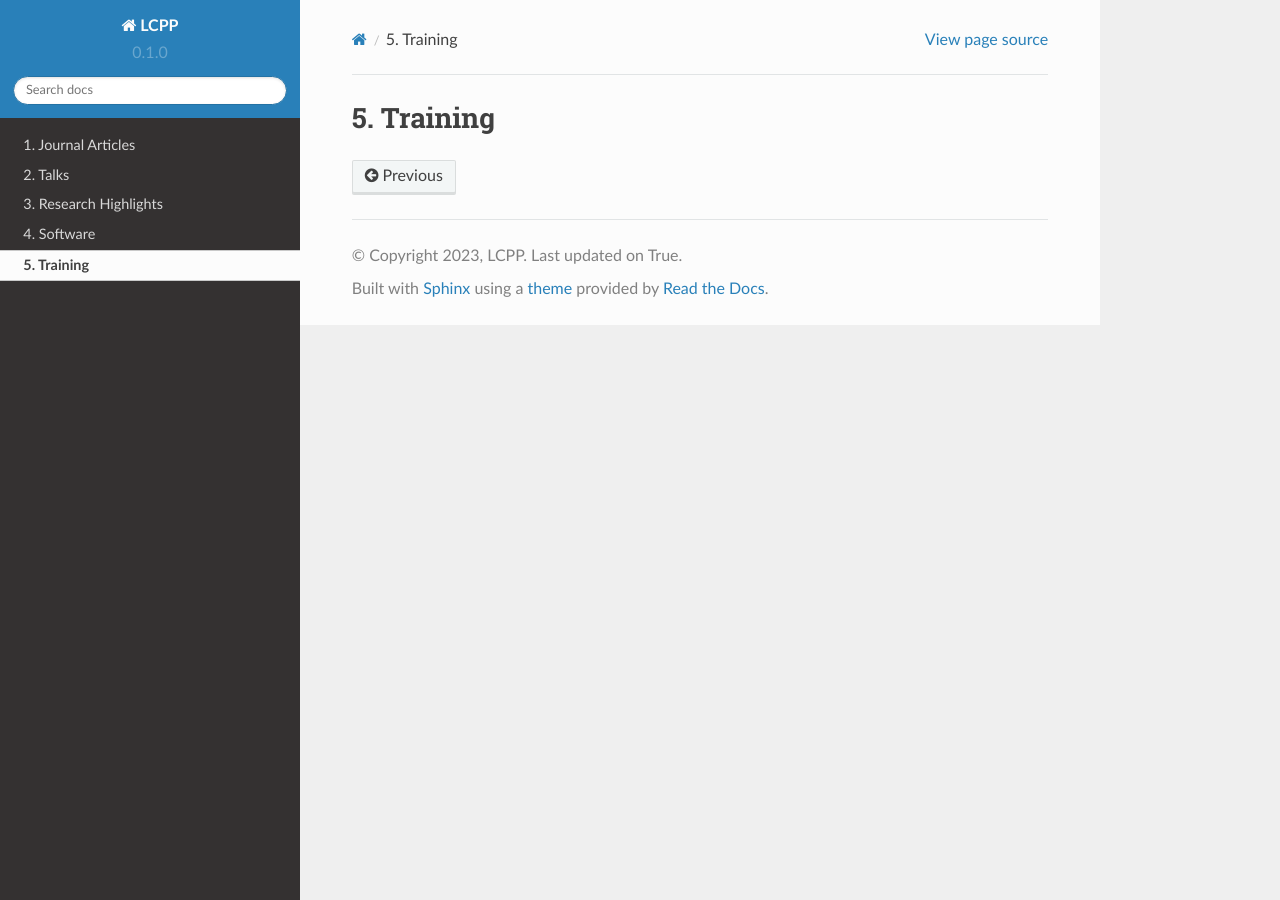
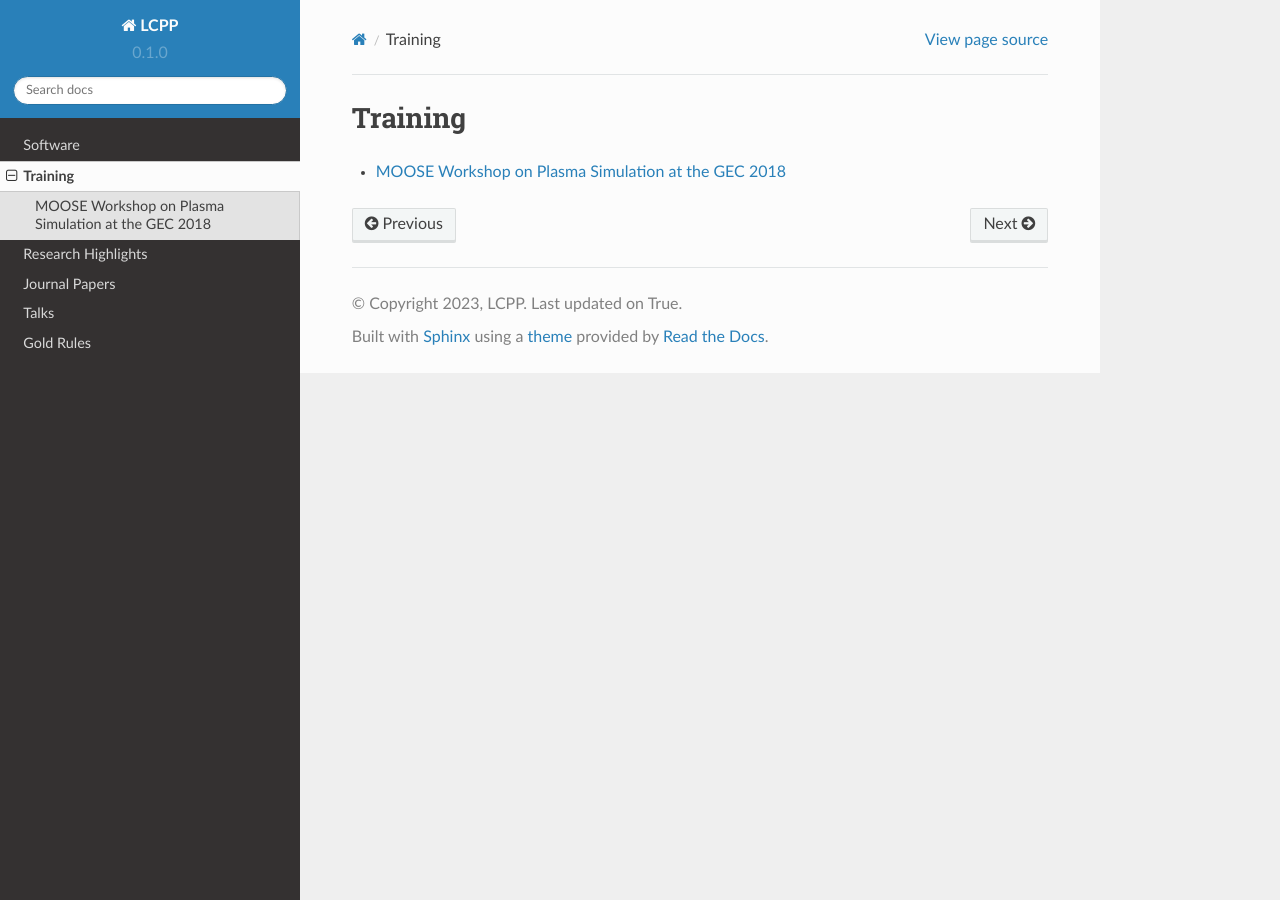
Before and after one commit to dcurreli/lcpp, a Sphinx documentation site: the page built from docs/source/training.rst, in a window 1280 px wide. Built offline with Sphinx 7.4.7 and the Read the Docs theme 2.0.0, drawn with Linux system fonts in a browser that asks for light colours; pages that are not in the unit, such as notebooks, are missing from menus.

Commit message:
gec 2018 workshop page

```diff
--- /dev/null
+++ b/docs/source/gec2018workshop.rst
@@ -0,0 +1,141 @@
+MOOSE Workshop on Plasma Simulation at the GEC 2018
+===================================================
+
+In November 2018 the LCPP team from UIUC (S. Keniley, Prof. D. Curreli) offered a workshop
+at the 71st Annual **Gaseous Electronics Conference** in Portland, Oregon,
+on the open-source `MOOSE Finite Element Framework <https://mooseframework.inl.gov/>`_
+in collaboration with NCSU (C. Icenhour, C. DeChant, Prof. S. Shannon)
+and INL (C. Permann, A. Lindsay, and R. Martineau).
+
+The workshop was designed to be a hands-on tutorial on the MOOSE framework,
+with a focus on plasma simulation. The workshop was divided into 9 parts,
+each part consisting of approximately a 30 minute lecture and a 30 minute hands-on session.
+
+The workshop was designed to be accessible to anyone with a basic knowledge of
+programming and partial differential equations. The workshop was designed to be interactive,
+with the audience following along on their own laptops.
+
+The first portion of the workshop included basic tutorials on the MOOSE framework,
+the finite element method, the Laplace and Poisson equations, custom diffusion kernels,
+transient analysis, fluid equations, and coupling.
+
+The second portion of the workshop included tutorials on plasma simulation,
+including the plasma transport code `Zapdos <https://github.com/lcpp-org/zapdos>`_,
+and the plasma chemistry code `CRANE <https://github.com/lcpp-org/crane>`_.
+
+Recordings on the workshop are available below, from both
+`Session 1 <https://meetings.aps.org/Meeting/GEC18/Session/AS2.1>`_ and
+`Session 2 <https://meetings.aps.org/Meeting/GEC18/Session/BM2.1>`_.
+If the videos do not load, please try refreshing the page,
+or copy the links and watch them on YouTube.
+
+Slides
+------
+
+Slides of the workshop are available here
+(`PDF <https://github.com/lcpp-org/GEC-2018-moose-tutorial/blob/master/Multi-physics%20Object%20Oriented%20Simulation%20Environment%20MOOSE%20GEC%20Workshop.pdf>`_).
+
+
+MOOSE Tutorial 1 - Introduction
+-------------------------------
+.. raw:: html
+
+    <div style="position: relative; padding-bottom: 56.25%; height: 0; overflow: hidden; max-width: 100%; height: auto;">
+        <iframe src="https://www.youtube.com/embed/Cc1oU9TdT9U" frameborder="0" allowfullscreen style="position: absolute; top: 0; left: 0; width: 100%; height: 100%;"></iframe>
+    </div>
+
+MOOSE Tutorial 2 - Geometry and Laplace Equation
+------------------------------------------------
+.. raw:: html
+
+    <div style="position: relative; padding-bottom: 56.25%; height: 0; overflow: hidden; max-width: 100%; height: auto;">
+        <iframe src="https://www.youtube.com/embed/GQUp718UxcY" frameborder="10" allowfullscreen style="position: absolute; top: 0; left: 0; width: 100%; height: 100%;"></iframe>
+    </div>
+
+MOOSE Tutorial 3 - Introduction to the Finite Element Method
+------------------------------------------------------------
+.. raw:: html
+
+    <div style="position: relative; padding-bottom: 56.25%; height: 0; overflow: hidden; max-width: 100%; height: auto;">
+        <iframe src="https://www.youtube.com/embed/EoTxZ7PiSDM" frameborder="0" allowfullscreen style="position: absolute; top: 0; left: 0; width: 100%; height: 100%;"></iframe>
+    </div>
+
+MOOSE Tutorial 4 - Custom Diffusion Kernels
+-------------------------------------------
+.. raw:: html
+
+    <div style="position: relative; padding-bottom: 56.25%; height: 0; overflow: hidden; max-width: 100%; height: auto;">
+        <iframe src="https://www.youtube.com/embed/OAKJF5kgV-k" frameborder="0" allowfullscreen style="position: absolute; top: 0; left: 0; width: 100%; height: 100%;"></iframe>
+    </div>
+
+MOOSE Tutorial 5 - Hands on Interactive Problem (Reaction Diffusion)
+--------------------------------------------------------------------
+.. raw:: html
+
+    <div style="position: relative; padding-bottom: 56.25%; height: 0; overflow: hidden; max-width: 100%; height: auto;">
+        <iframe src="https://www.youtube.com/embed/yT7w6tW4D1w" frameborder="0" allowfullscreen style="position: absolute; top: 0; left: 0; width: 100%; height: 100%;"></iframe>
+    </div>
+
+MOOSE Tutorial 6 - Poisson's Equation and Materials
+----------------------------------------------------
+.. raw:: html
+
+    <div style="position: relative; padding-bottom: 56.25%; height: 0; overflow: hidden; max-width: 100%; height: auto;">
+        <iframe src="https://www.youtube.com/embed/sTEXNvNmQ8M" frameborder="0" allowfullscreen style="position: absolute; top: 0; left: 0; width: 100%; height: 100%;"></iframe>
+    </div>
+
+MOOSE Tutorial 7 - Transient Analysis
+-------------------------------------
+.. raw:: html
+
+    <div style="position: relative; padding-bottom: 56.25%; height: 0; overflow: hidden; max-width: 100%; height: auto;">
+        <iframe src="https://www.youtube.com/embed/-sDJmV9X1fs" frameborder="0" allowfullscreen style="position: absolute; top: 0; left: 0; width: 100%; height: 100%;"></iframe>
+    </div>
+
+MOOSE Tutorial 8 - Fluid Equations
+----------------------------------
+.. raw:: html
+
+    <div style="position: relative; padding-bottom: 56.25%; height: 0; overflow: hidden; max-width: 100%; height: auto;">
+        <iframe src="https://www.youtube.com/embed/tsoqFqWLf8g" frameborder="0" allowfullscreen style="position: absolute; top: 0; left: 0; width: 100%; height: 100%;"></iframe>
+    </div>
+
+MOOSE Tutorial 9 - Coupling
+---------------------------
+.. raw:: html
+
+    <div style="position: relative; padding-bottom: 56.25%; height: 0; overflow: hidden; max-width: 100%; height: auto;">
+        <iframe src="https://www.youtube.com/embed/vLESpOy27oo" frameborder="0" allowfullscreen style="position: absolute; top: 0; left: 0; width: 100%; height: 100%;"></iframe>
+    </div>
+
+MOOSE Tutorial 9 - Coupling
+---------------------------
+.. raw:: html
+
+    <div style="position: relative; padding-bottom: 56.25%; height: 0; overflow: hidden; max-width: 100%; height: auto;">
+        <iframe src="https://www.youtube.com/embed/HBRq4lSJaIw" frameborder="0" allowfullscreen style="position: absolute; top: 0; left: 0; width: 100%; height: 100%;"></iframe>
+    </div>
+
+MOOSE Tutorial 9 - Coupling - CRANE
+-----------------------------------
+.. raw:: html
+
+    <div style="position: relative; padding-bottom: 56.25%; height: 0; overflow: hidden; max-width: 100%; height: auto;">
+        <iframe src="https://www.youtube.com/embed/3rhJxzrE5wE" frameborder="0" allowfullscreen style="position: absolute; top: 0; left: 0; width: 100%; height: 100%;"></iframe>
+    </div>
+
+MOOSE Tutorial 9 - Coupling
+---------------------------
+.. raw:: html
+
+    <div style="position: relative; padding-bottom: 56.25%; height: 0; overflow: hidden; max-width: 100%; height: auto;">
+        <iframe src="https://www.youtube.com/embed/GbGOtxmtyfg" frameborder="0" allowfullscreen style="position: absolute; top: 0; left: 0; width: 100%; height: 100%;"></iframe>
+    </div>
+
+MOOSE Tutorial 9 - Coupling - PRECONDITIONING
+---------------------------------------------
+.. raw:: html
+
+    <div style="position: relative; padding-bottom: 56.25%; height: 0; overflow: hidden; max-width: 100%; height: auto;">
+        <iframe src="https://www.youtube.com/embed/QQ7OZuvfNeU" frameborder="0" allowfullscreen style="position: absolute; top: 0; left: 0; width: 100%; height: 100%;"></iframe>
+    </div>
--- a/docs/source/software.rst
+++ b/docs/source/software.rst
@@ -1,8 +1,8 @@
 Software
 ========
 
-All software generated at LCPP is stored in the following GitHub organization:
+All software generated at LCPP is stored on the following GitHub Organization:
 
 .. note::
 
-`https://github.com/lcpp-org <https://github.com/lcpp-org>`_
+    `https://github.com/lcpp-org <https://github.com/lcpp-org>`_
--- a/docs/source/training.rst
+++ b/docs/source/training.rst
@@ -1,2 +1,7 @@
 Training
 ========
+
+.. toctree::
+    :maxdepth: 1
+
+    gec2018workshop
```
Also changed, not shown: docs/source/index.rst (+5 -6 lines), docs/source/papers.rst (+2 -9 lines).
